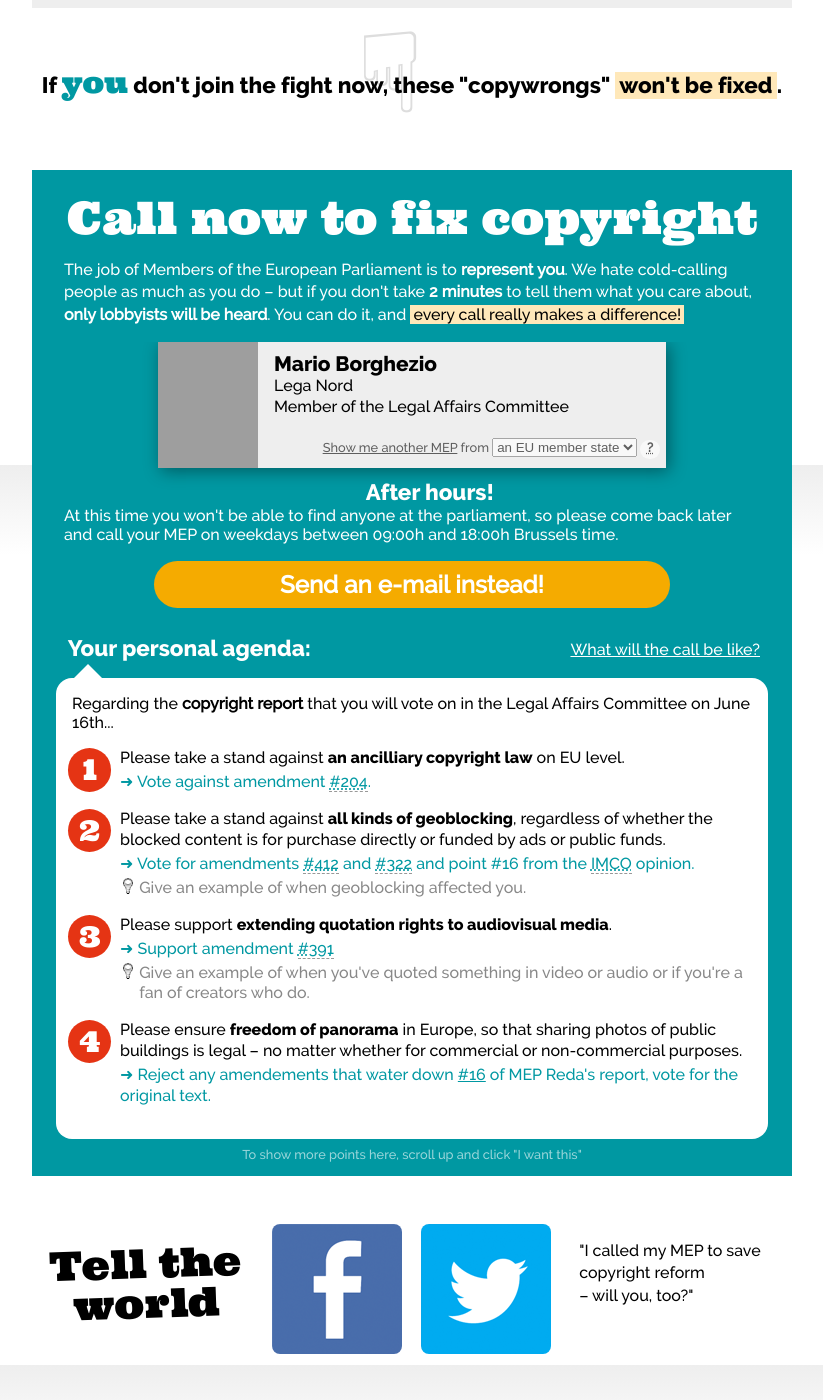
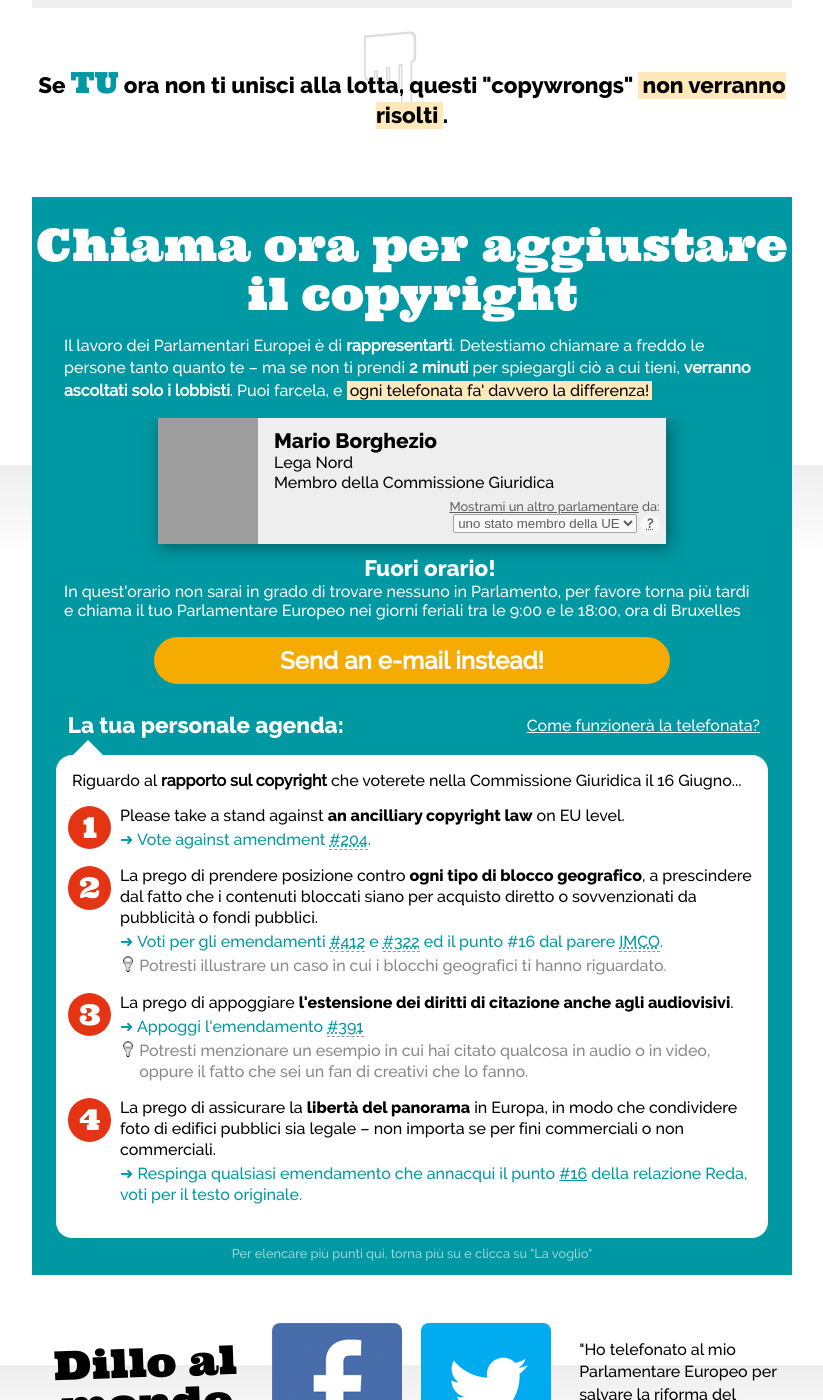
Before and after one commit to Copywrongs-Gang/Copywrongs2, a Jekyll site: the page built from it/index.html, in a window 1280 px wide and 1400 px high, scrolled down 1335 px. Shown: the whole window, without its empty margins (228-1051 px from the left). Built offline with Jekyll 4.4.1, drawn with Linux system fonts in a browser that asks for light colours; comment, search, counter and statistics services are not loaded; some of the changed text lies outside the part shown; grey boxes are pictures that could not be loaded.

Commit message:
Update Italian
from @AramKhan

```diff
--- a/_data/italian.yml
+++ b/_data/italian.yml
@@ -1,124 +1,126 @@
-title: Save copyright reform
+title: Salva la riforma del copyright
 description: "Right now, the EU is debating plans to fix problems with copyright that affect you every day. But a powerful alliance is sabotaging these necessary updates. Will you join us and fight for them?"
-callnow: "<span>Call now</span> to save these plans &ndash; it only takes two minutes!"
-savecreform: "Save<br />&nbsp; &nbsp; &nbsp; &nbsp; &nbsp;copyright</div>&nbsp; &nbsp; &nbsp; &nbsp; &nbsp; &nbsp; &nbsp; reform"
-daysuntil: "days until the vote"
-rightnow: "Right now,"
-debatingplans: "the EU is debating plans to fix problems with copyright that affect you every day."
-but: "But a powerful alliance is sabotaging these necessary updates."
-whichthree: "Which 3 of these proposals are most important to you?"
+description: "In questo momento la UE sta discutendo progetti per rimediare a problemi di copyright che ti riguardano tutti i giorni. Ma una potente alleanza sta sabotando questi importanti aggiornamenti. Vuoi unirti a noi e lottare per essi?"
+callnow: "<span>Chiama ora</span> per salvare questi progetti – ci vogliono solo due minuti!"
+savecreform: "Salva <br />         la riforma</div>              del copyright"
+daysuntil: "giorni prima del voto"
+rightnow: "In questo momento"
+debatingplans: "la UE sta discutendo progetti per rimediare a problemi di copyright che ti riguardano tutti i giorni."
+but: "Ma una potente alleanza sta sabotando questi importanti aggiornamenti."
+whichthree: "Quali sono le 3 proposte più importanti tra queste, secondo te?"
 geoblocking:
     h: "<span>Superamento</span> dei blocchi geografici"
     cw: "questo contenuto non è disponibile nel tuo paese"
     eu: "<strong>Vietare </strong> i contratti che richiedono ai servizi video di utilizzare blocchi geografici, in quanto discriminatori nei confronti dell’utente."
-    please: "Please take a stand against <strong>all kinds of geoblocking</strong>, regardless of whether the blocked content is for purchase directly or funded by ads or public funds."
-    do: Vote for amendments <abbr class="am" title="Calls for an end to geoblocking">#412</abbr> and <abbr class="am" title="States that geoblocking should not prevent cultural minorities from accessing content">#322</abbr> and point <span class="am">#16</span> from the <abbr title="Internal Market Committee">IMCO</abbr> opinion.
-    tip: "Give an example of when geoblocking affected you."
+    please: "La prego di prendere posizione contro <strong>ogni tipo di blocco geografico</strong>, a prescindere dal fatto che i contenuti bloccati siano per acquisto diretto o sovvenzionati da pubblicità o fondi pubblici."
+    do: Voti per gli emendamenti <abbr class="am" title="Richiede la fine dei blocchi geografici">#412</abbr> e <abbr class="am" title="Afferma che i blocchi geografici non devono impedire a minoranze culturali di accedere a contenuti">#322</abbr> ed il punto <span class="am">#16</span> dal parere <abbr title="Internal Market Committee">IMCO</abbr>.
+    tip: "Potresti illustrare un caso in cui i blocchi geografici ti hanno riguardato."
 extendborders:
     h: "<span>Estendere</span> i diritti oltre i confini"
     cw: "Le leggi sul copyright variano anche profondamente da paese a paese. Non leggendole attentamente c’è il rischio di commettere reati!"
     eu: "Tutti gli stati membri dell’Unione Europea adottino le stesse <strong>eccezioni e limiti</strong>sul copyright."
     link: "https://juliareda.eu/copyright-evaluation-report-explained/#mandatory"
-    please: "Please support <strong>harmonising exceptions and limitations</strong> and making them <strong>mandatory</strong> across the EU so that my rights don't end or change at each border."
-    do: Reject the amendments to point <a class="am" href="https://juliareda.eu/copyright-evaluation-report-explained/#terms" target="_blank">#11</a> of MEP Reda's report. Support the additions <abbr class="am" title="Calls for new mandatory exceptions, for example for user-generated content">#353</abbr>, <abbr class="am" title="Calls for making exceptions mandatory">#366</abbr> and point <span class="am">#15</span> from the <abbr title="Internal Market Committee">IMCO</abbr> opinion.
+    please: "La prego di supportare <strong>l'armonizzazione di eccezioni e limitazioni</strong> e di renderle <strong>obbligatorie</strong> in tutta l'UE in modo che i miei diritti non finiscano o cambino ad ogni confine."
+    do: Respinga gli emendamenti al punto <a class="am" href="https://juliareda.eu/copyright-evaluation-report-explained/#terms" target="_blank">#11</a> della relazione Reda. Appoggi le aggiunte <abbr class="am" title="Calls for new mandatory exceptions, for example for user-generated content">#353</abbr>, <abbr class="am" title="Calls for making exceptions mandatory">#366</abbr> ed il punto <span class="am">#15</span> del parere <abbr title="Internal Market Committee">IMCO</abbr>.
 protectauthors:
     h: "<span>proteggere</span> gli autori da contratti iniqui"
     cw: "Gli artisti non hanno avvocati. Gli editori e le etichette discografiche ne hanno un esercito. Indovina chi ha il coltello dalla parte del manico, durante la stipula dei contratti?"
     eu: "Proteggere gli artisti dai <strong>contratti totalmente esclusivi</strong> in Europa, e permettere loro di <strong>riprendersi i propri diritti</strong> in caso di non-utilizzo."
     link: "https://juliareda.eu/copyright-evaluation-report-explained/#authors"
-    please: "Please support <strong>protecting artists from exploitation</strong> and unfair contracts."
-    do: Vote for the compromise amendment on point <a class="am" href="https://juliareda.eu/copyright-evaluation-report-explained/#authors" target="_blank">#3</a> of MEP Reda's report and support the additions by amendments <abbr class="am" title="Cites a UN report that emphasizes the importance of protecting authors">#107</abbr>, <abbr class="am" title="Calls for an author's right to bring their works to the market themselves in case a rightholder does not do so for a period of time">#200</abbr> and <abbr class="am" title="Calls for income tied to exceptions and limitations (e.g. private copying levies) to go directly to the authors, not other rightholders">#527</abbr>.
+    please: "La prego di appoggiare <strong>la protezione degli artisti dallo sfruttamento</strong> e da contratti iniqui."
+    do: Voti per gli emendamenti di compromesso sul punto <a class="am" href="https://juliareda.eu/copyright-evaluation-report-explained/#authors" target="_blank">#3</a> della relazione Reda e appoggi le aggiunte degli emendamenti <abbr class="am" title="Cites a UN report that emphasizes the importance of protecting authors">#107</abbr>, <abbr class="am" title="Calls for an author's right to bring their works to the market themselves in case a rightholder does not do so for a period of time">#200</abbr> e <abbr class="am" title="Calls for income tied to exceptions and limitations (e.g. private copying levies) to go directly to the authors, not other rightholders">#527</abbr>.
 righttoquote:
     h: "<span>Garantire</span> ai vloggers il diritto di citare"
     cw: "Citare alcune parole è normalmente legale, ma il diritto non è stato esteso a video o suoni registrati, cosa che rende gli YouTuber e i podcaster fuorilegge."
     eu: "Eccezioni come quelle delle citazioni devono essere applicate a tutte le forme di espressione culturale, in una maniera <strong>tecnicamente neutrale</strong>."
     link: "https://juliareda.eu/copyright-evaluation-report-explained/#audiovisual"
-    please: "Please support <strong>extending quotation rights to audiovisual media</strong>."
-    do: Support amendment <abbr title="Calls for including audio-visual quotations in the existing quotation exception" class="am">#391</abbr>
-    tip: "Give an example of when you've quoted something in video or audio or if you're a fan of creators who do."
+    please: "La prego di appoggiare <strong>l'estensione dei diritti di citazione anche agli audiovisivi</strong>."
+    do: Appoggi l'emendamento <abbr title="Calls for including audio-visual quotations in the existing quotation exception" class="am">#391</abbr>
+    tip: "Potresti menzionare un esempio in cui hai citato qualcosa in audio o in video, oppure il fatto che sei un fan di creativi che lo fanno."
 righttolink:
     h: "<span>difendere</span> il diritto al link"
     cw: "Il web è fatto di links. È mai possibile che linkare possa essere un reato? Eppure i nuovi editori stanno richiedendo leggi che limitino la possibilità di linkare ai propri siti."
     eu: "Respingere le suddette leggi restrittive e preservare il diritto al link."
     link: "https://savethelink.org"
-    please: "Please take a stand against an <strong>ancillary copyright for press publishers</strong> which would restrict linking to news articles."
-    do: Reject amendment <abbr class="am" title="Calls for the introduction of an ancillary copyright for press publishers">#204</abbr>. Support the compromise amendment on point <a href="https://juliareda.eu/copyright-evaluation-report-explained/#licenses" target="_blank" class="am">#21</a> of MEP Reda's report.
+    please: "La prego di prendere posizione contro <strong>il copyright accessorio degli editori</strong> che restringerebbe la possibilità di linkare notizie."
+    do: Respinga l'emendamento <abbr class="am" title="Calls for the introduction of an ancillary copyright for press publishers">#204</abbr>. Appoggi l'emendamento di compromesso al punto <a href="https://juliareda.eu/copyright-evaluation-report-explained/#licenses" target="_blank" class="am">#21</a> della relazione Reda.
 publicdomain:
     h: "<span>salvaguardare</span> il dominio pubblico"
     cw: "Le opere d’arte antiche il cui copyright sia estinto appartengono a tutti. Tuttavia alcuni ritengono che la digitalizzazione richieda nuove forme di copyright."
     eu: "La digitalizzazione di opere pubbliche non deve richiedere nuove protezioni."
     link: "https://juliareda.eu/copyright-evaluation-report-explained/#publicdomain"
-    please: "Please <strong>safeguard the public domain</strong> by clarifying that making a digital copy of something that's free of copyright doesn't grant new copyright."
-    do: Vote for the compromise amendment on point <a href="https://juliareda.eu/copyright-evaluation-report-explained/#publicdomain" target="_blank" class="am">#6</a> in MEP Reda's report.
+    please: "La prego di <strong>salvaguardare il dominio pubblico</strong> chiarendo che fare una copia digitale di qualcosa che è esente da copyright non garantisce un nuovo copyright."
+    do: Voti gli emendamenti di compromesso al punto <a href="https://juliareda.eu/copyright-evaluation-report-explained/#publicdomain" target="_blank" class="am">#6</a> nella relazione Reda.
 libraries:
     h: "<span>permettere</span> alle biblioteche di fare il loro lavoro online"
     cw: "Le biblioteche pagano gli autori in cambio del loro diritto a prestare copie dei libri. Ma tale diritto non esiste su Internet."
     eu: "Permettere l’<strong>e-lending</strong>, per far sì che le biblioteche possano continuare a svolgere la loro importante funzione sociale."
     link: "https://juliareda.eu/copyright-evaluation-report-explained/#elending"
-    please: "Please allow libraries to <strong>e-lend books</strong>."
-    do: Vote for  amendments <abbr class="am" title="Calls for expanding mandatory exceptions to cover libraries">#348</abbr>, <abbr class="am" title="Calls for strengthening exceptions in the public interest">#350</abbr> and for the compromise amendment on point <span class="am">#20</span> of MEP Reda's report.
+    please: "La prego di consentire alle biblioteche di <strong>prestare libri in formato elettronico</strong>."
+    do: Voti gli emendamenti <abbr class="am" title="Calls for expanding mandatory exceptions to cover libraries">#348</abbr>, <abbr class="am" title="Calls for strengthening exceptions in the public interest">#350</abbr> e per l'emendamento di compromesso al punto <span class="am">#20</span> della relazione Reda.
 publicspace:
     h: "<span>Assicurarsi</span> che lo spazio pubblico sia di tutti"
     cw: "In Germania si può liberamente postare foto di edifici pubblici online, ma lungo il confine con la Francia l’architetto può citarti in giudizio."
-    eu: "Assicurare la <strong>libertà di panorama</strong> in tutta Europa: pubblicare fotodi ciò che sta permanentemente in pubblico deve essere legale."
+    eu: "Assicurare la <strong>libertà di panorama</strong> in tutta Europa: pubblicare foto di ciò che sta permanentemente in pubblico deve essere legale."
     link: "https://juliareda.eu/copyright-evaluation-report-explained/#panorama"
-    please: "Please ensure <strong>freedom of panorama</strong> in Europe, so that sharing photos of public buildings is legal – no matter whether for commercial or non-commercial purposes."
-    do: Reject any amendements that water down <a class="am" href="https://juliareda.eu/copyright-evaluation-report-explained/#panorama" target="_blank">#16</a> of MEP Reda's report, vote for the original text.
+    please: "La prego di assicurare la <strong>libertà del panorama</strong> in Europa, in modo che condividere foto di edifici pubblici sia legale – non importa se per fini commerciali o non commerciali."
+    do: Respinga qualsiasi emendamento che annacqui il punto <a class="am" href="https://juliareda.eu/copyright-evaluation-report-explained/#panorama" target="_blank">#16</a> della relazione Reda, voti per il testo originale.
 education:
     h: "<span>proteggere</span> le finalità didattiche"
     cw: "Le scuole possono spesso usare liberamente libri per insegnare, ma mettere lo stesso contenuto in PDF nella rete Intranet della scuola può essere illegale."
     eu: "Introdurre un’eccezione valida su tutto il territorio europeo per salvaguardare i fini didattici."
     link: "https://juliareda.eu/copyright-evaluation-report-explained/#education"
-    please: "Please support a copyright exception that allows <strong>educational use</strong> of copyrighted materials, also in the digital world."
-    do: Support the compromise on point <a href="https://juliareda.eu/copyright-evaluation-report-explained/#education" target="_blank" class="am">#19</a> of MEP Reda's report and for amendment <abbr class="am" title="Calls for broad exceptions also for informal educational purposes">#364</abbr>.
+    please: "La prego di appoggiare un'eccezione al copyright che consenta <strong>l'uso educativo</strong> di materiale coperto da diritto d'autore, anche in ambito digitale."
+    do: Appoggi il compromesso al punto <a href="https://juliareda.eu/copyright-evaluation-report-explained/#education" target="_blank" class="am">#19</a> della relazione Reda e l'emendamento <abbr class="am" title="Calls for broad exceptions also for informal educational purposes">#364</abbr>.
 availability:
     h: "<span>incrementare</span> la disponibilità delle opere"
     cw: "Il copyright dura 70 anni dalla morte dell’autore. La maggioranza delle opere, per questo periodo, non è disponibile."
     eu: "Ridurre il periodo a  +<strong>50 anni.</strong>."
     link: "https://juliareda.eu/copyright-evaluation-report-explained/#term"
-    please: "Please support a shortening of <strong>copyright terms</strong>."
+    please: "La prego di appoggiare l'abbreviazione della <strong>durata del copyright</strong>."
     do: Support the compromise on point <a href="https://juliareda.eu/copyright-evaluation-report-explained/#terms" target="_blank" class="am">#7</a> of MEP Reda's report and support point <abbr class="am" title="Calls for a significant shortening of terms">#18</abbr> from the <abbr title="Industry Committee">ITRE</abbr> opinion.
+    do: Appoggi il compromesso al punto <a href="https://juliareda.eu/copyright-evaluation-report-explained/#terms" target="_blank" class="am">#7</a> della relazione Reda ed appoggi il punto <abbr class="am" title="Calls for a significant shortening of terms">#18</abbr> del parere <abbr title="Industry Committee">ITRE</abbr>.
 digitallocks:
     h: "<span>no</span> ai lucchetti digitali"
     cw: "La legge permette di far copie dei media acquistati per uso privato, ma in pratica i “lucchetti digitali” spesso lo impediscono."
     eu: "Assicurarsi che certe misure tecniche non limitino i diritti digitali."
     link: "https://juliareda.eu/copyright-evaluation-report-explained/#drm"
-    please: "Please ensure that technological protection (<strong>DRM</strong>) does not obstruct legal use of purchased content."
-    do: Vote for point <span class="am">#26</span> from the <abbr title="Internal Market Committee">IMCO</abbr> opinion and point <span class="am">#29</span> from the <abbr title="Industry Committee">ITRE</abbr> opinion. Support the compromise on point <a href="https://juliareda.eu/copyright-evaluation-report-explained/#drm" target="_blank" class="am">#23</a> of MEP Reda's report and reject all amendments to point <a href="https://juliareda.eu/copyright-evaluation-report-explained/#drm" target="_blank" class="am">#24</a>.
-    tip: "Give an example of when DRM stood in the way of your legal activity (eg. making copies for private use)."
+    please: "La prego di assicurarsi che la protezione tecnologica (<strong>DRM</strong>) non ostacoli l'uso legale dei contenuti acquistati."
+    do: Voti a favore del punto <span class="am">#26</span> del parere <abbr title="Internal Market Committee">IMCO</abbr> ed il punto <span class="am">#29</span> del parere <abbr title="Industry Committee">ITRE</abbr>. Appoggi il compromesso al punto <a href="https://juliareda.eu/copyright-evaluation-report-explained/#drm" target="_blank" class="am">#23</a> della relazione Reda e respinga tutti gli emendamenti al punto <a href="https://juliareda.eu/copyright-evaluation-report-explained/#drm" target="_blank" class="am">#24</a>.
+    tip: "Potresti fornire un esempio di quando il DRM ha ostacolato in attività legalmente consentite (ad es. fare copie per uso privato)."
 filesharing:
     h: "<span>legalizzare</span> il file sharing personale"
     cw: "I teenagers che si scambiano musica online sono ritenuti criminali dalle attuali leggi. Spesso, tuttavia, un file scambiato non è una mancata vendita, ma una pubblicità gratuita."
     eu: "Riconoscere il diritto al file-sharing non commerciale."
-    please: "Please stop the criminalisation of personal, not-for-profit <strong>file sharing</strong>."
-    do: Vote for amendments <abbr class="am" title="Calls for exploring the legalization of non commercial private sharing">#507</abbr> and <abbr class="am" title="Urges increased legal certainty for P2P sharing">#355</abbr>.
-    tip: "Give an example of when file sharing was benefitial to an artist, e.g. you discovered an artist you became a fan of, attending concerts or buying their products later."
-currentcopywrong: "Legge attuale:"
+    please: "La prego di fermare la criminalizzazione del <strong>file sharing</strong> personale, non a fine di lucro."
+    do: Voti per gli emendamenti <abbr class="am" title="Calls for exploring the legalization of non commercial private sharing">#507</abbr> e <abbr class="am" title="Urges increased legal certainty for P2P sharing">#355</abbr>.
+    tip: "Potresti illustrare un caso in cui la condivisione di file è stata a beneficio di un artista, ad esempio quando hai scoperto un artista di cui sei diventata/o fan, e di cui successivamente hai acquistato dei prodotti o dei biglietti per un concerto."
+currentcopywrong: "Legge attuale (copywrong):"
 euproposal: "Proposta di riforma:"
-iwant: "I want this!"
-readmore: "Read more"
-joinfight: If <span>you</span> don't join the fight now, these "copywrongs" <u>won't be fixed</u>.
+iwant: "La voglio!"
+readmore: "Leggi di più"
+joinfight: Se <span>TU</span> ora non ti unisci alla lotta, questi "copywrongs" <u>non verranno risolti</u>.
 overlay:
-    h: "After hours!"
-    text: "At this time you won't be able to find anyone at the parliament, so please come back later and call your MEP on weekdays between 09:00h and 18:00h Brussels time."
+    h: "Fuori orario!"
+    text: "In quest'orario non sarai in grado di trovare nessuno in Parlamento, per favore torna più tardi e chiama il tuo Parlamentare Europeo nei giorni feriali tra le 9:00 e le 18:00, ora di Bruxelles"
 call:
-    h: "Call now to fix copyright"
-    text: "The job of Members of the European Parliament is to <strong>represent you</strong>. We hate cold-calling people as much as you do &ndash; but if you don't take <strong>2 minutes</strong> to tell them what you care about, <strong>only lobbyists will be heard</strong>. You can do it, and <u>every call really makes a difference!</u>"
-    jurimember: "Member of the Legal Affairs Committee"
-    showother: "Show me another MEP"
-    from: "from"
-    memberstate: "an EU member state"
-    missingstate: "EU member states missing from this list have no MEPs on the Legal Affairs Committe. Sorry!"
-    mynumber: "My phone number:"
-    other: "Other"
-    connectme: "Connect me free of charge!"
-    thankyou: "Thank you! You should receive a call any second now."
-    what: "What will the call be like?"
+    h: "Chiama ora per aggiustare il copyright"
+    text: "Il lavoro dei Parlamentari Europei è di <strong>rappresentarti</strong>. Detestiamo chiamare a freddo le persone tanto quanto te – ma se non ti prendi <strong>2 minuti</strong> per spiegargli ciò a cui tieni, <strong>verranno ascoltati solo i lobbisti</strong>. Puoi farcela, e <u>ogni telefonata fa' davvero la differenza!</u>"
+    jurimember: "Membro della Commissione Giuridica"
+    showother: "Mostrami un altro parlamentare"
+    from: "da:"
+    memberstate: "uno stato membro della UE"
+    missingstate: "Gli stati membri della UE non presenti in questa lista non hanno Parlamentari Europei nella Commissione Giuridica. Ci dispiace!"
+    mynumber: "Il mio numero di telefono:"
+    other: "Altro"
+    connectme: "Mettimi in contatto gratis!"
+    thankyou: "Grazie! Dovresti ricevere una telefonata a momenti."
+    what: "Come funzionerà la telefonata?"
     whatlink: "https://wiki.laquadrature.net/How_to_contact_a_MEP#Phone_Call"
-    agenda: "Your personal agenda:"
-    agendatext: "Regarding the <strong>copyright report</strong> that you will vote on in the Legal Affairs Committee on June 16th..."
-showmore: To show more points here, scroll up and click "I want this"
-tell: Tell the world
-icalled: I called my MEP to save copyright reform<br />– will you, too?
+    agenda: "La tua personale agenda:"
+    agendatext: "Riguardo al <strong>rapporto sul copyright</strong> che voterete nella Commissione Giuridica il 16 Giugno..."
+showmore: Per elencare più punti qui, torna più su e clicca su "La voglio"
+tell: Dillo al mondo
+icalled: Ho telefonato al mio Parlamentare Europeo per salvare la riforma del copyright<br />– lo farai anche tu?
 sharetext:  Urgently needed copyright reform plans are in danger. I called my MEP and you should, too!
 credits: Created by the office of <a href="https://juliareda.eu" target="_blank">MEP Julia Reda</a>, the team of <a href="http://copy-me.org/" target="_blank">Copy-Me</a> and additional volunteers. <a href="https://github.com/Copywrongs-Gang/Copywrongs2">Fork me on Github</a><br />Graphics based in part on icons by EliRatus, useiconic.com, Cornelius Danger, Pedro Vidal, John Caserta, Carolina Andrea, Magicon, Luis Prado – all licensed Creative Commons – Attribution (CC BY 3.0)
```
